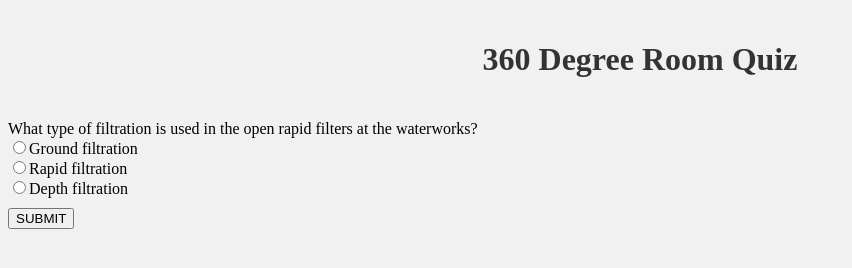
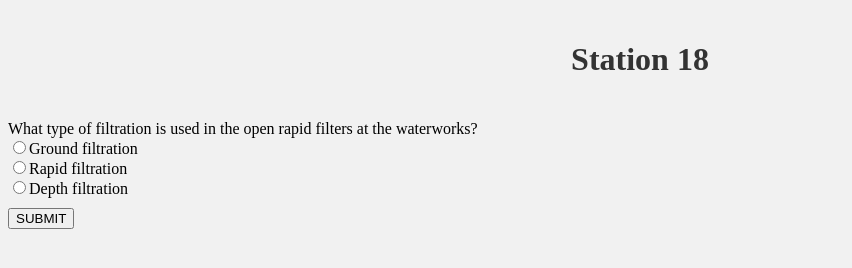
Before and after one commit to SuryaKalvakolu4/Q12, a plain HTML site: page index.html in a window 1280 px wide. Shown: the whole page, without its empty margins (0-852 px from the left). Drawn offline with Linux system fonts and the light colour scheme.

Commit message:
Update index.html

```diff
--- a/index.html
+++ b/index.html
@@ -26,7 +26,7 @@
     </style>
 </head>
 <body>
-    <h1>360 Degree Room Quiz</h1>
+    <h1>Station 18</h1>
     <div id="question"></div>
     <div id="options"></div>
     <button onclick="nextQuestion()">SUBMIT</button>
```
